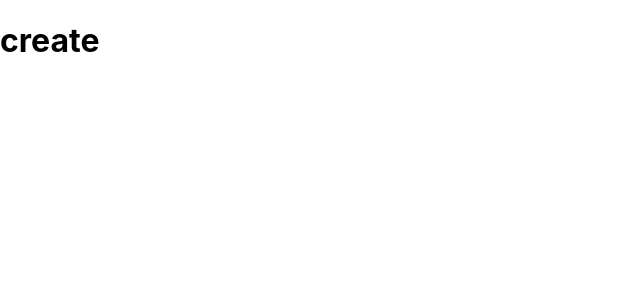
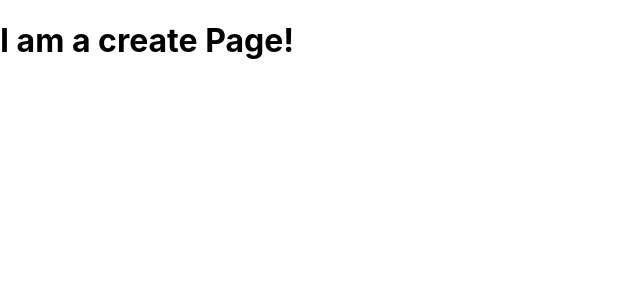
Before and after one commit to alexaverill/FamilyListApp, a Next.js app in the folder familylistapp/: page /event/create in a window 1280 px wide. Shown: the top 300 px of the page, without its empty margins (0-640 px from the left). Built offline with nearby package versions, Linux system fonts and the light colour scheme.

Commit message:
feat: setting up placeholder create pages

```diff
--- /dev/null
+++ b/familylistapp/pages/event/create.js
@@ -0,0 +1,10 @@
+import React from 'react';
+export default class CreateEvent extends React.Component{
+    render(){
+        return(
+            <>
+            <h1>I am a create Page!</h1>
+            </>
+        )
+    }
+}
```
Also changed, not shown: familylistapp/pages/list/create.js (added, +10 -0 lines).
